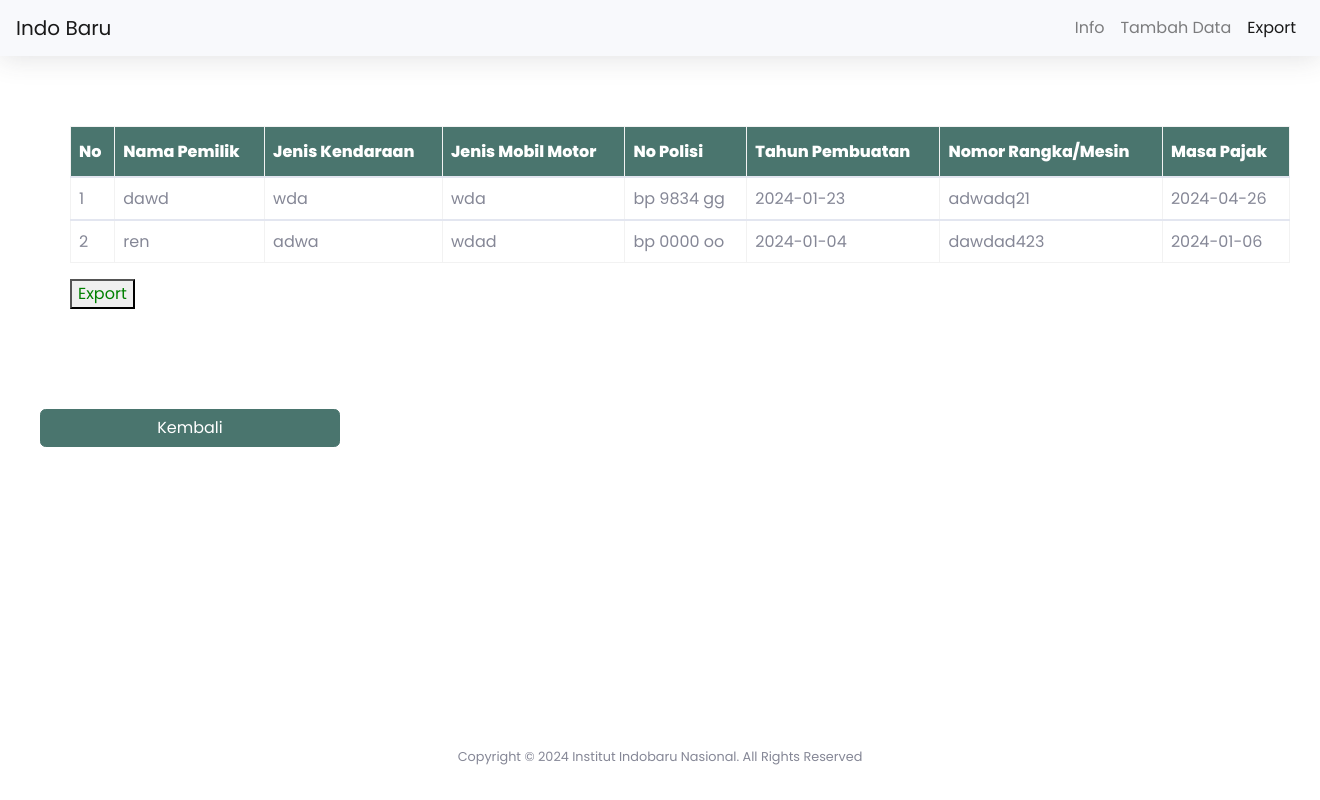
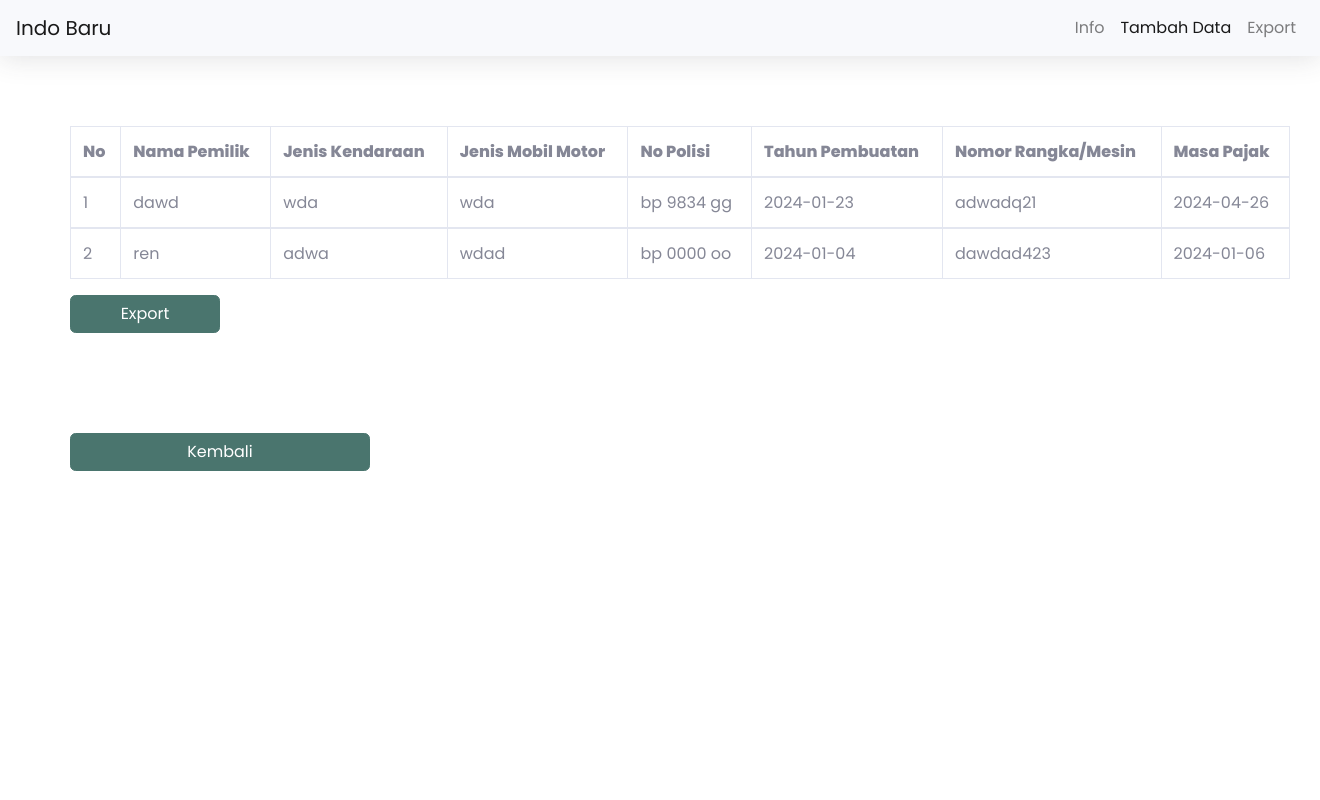
Before and after one commit to irenedocode/iibnpajak, a PHP site: page /admin/datatable.php in a window 1320 px wide; the page is wider, and only the part inside the window is pictured. Run offline with PHP 8.4, Linux system fonts and the light colour scheme; data comes from the database, SQL or seed files in the repository.

Commit message:
perbaiki export

```diff
--- a/admin/add.php
+++ b/admin/add.php
@@ -30,7 +30,7 @@
             <!-- Main Content -->
             <div id="content">
 
-                <!-- Topbar -->
+            <!-- Topbar -->
             <nav class="navbar navbar-expand-lg navbar-light bg-light shadow">
                 <a class="navbar-brand" href="index.html">Indo Baru</a>
                 <button class="navbar-toggler" type="button" data-toggle="collapse" data-target="#navbarNav" aria-controls="navbarNav" aria-expanded="false" aria-label="Toggle navigation">
--- a/admin/datatable.php
+++ b/admin/datatable.php
@@ -10,7 +10,7 @@ require ('koneksi.php');
     <meta name="description" content="">
     <meta name="author" content="">
 
-    <title>Export Excel</title>
+    <title>Export Data</title>
 
     <!-- Custom fonts for this template-->
     <link href="https://fonts.googleapis.com/css2?family=Poppins:ital,wght@0,300;0,400;0,600;0,800;0,900;1,500;1,600&display=swap" rel="stylesheet">
@@ -18,55 +18,31 @@ require ('koneksi.php');
     <!-- Custom styles for this template-->
     <link href="sb-admin-2.min.css" rel="stylesheet">
 
-    <style>
-        #customers {
-          font-family: Poppins;
-          border-collapse: collapse;
-          width: 100%;
-        }
-
-        #customers td, #customers th {
-          border: 1px solid #f2f2f2;
-          padding: 8px;
-        }
-
-        #customers tr:nth-child(even){background-color: #f2f2f2;}
-
-        #customers tr:hover {background-color: #ddd;}
-
-        #customers th {
-          padding-top: 12px;
-          padding-bottom: 12px;
-          text-align: left;
-          background-color: #4a756e;
-          color: white;
-        }
-        </style>
-
 </head>
 
+<!-- Topbar -->
 <nav class="navbar navbar-expand-lg navbar-light bg-light shadow">
                 <a class="navbar-brand" href="index.html">Indo Baru</a>
                 <button class="navbar-toggler" type="button" data-toggle="collapse" data-target="#navbarNav" aria-controls="navbarNav" aria-expanded="false" aria-label="Toggle navigation">
                 <span class="navbar-toggler-icon"></span>
                 </button>
-                    <div class="collapse navbar-collapse" id="navbarNav">
+                    <div class="collapse navbar-collapse"  id="navbarNav">
                         <ul class="navbar-nav ml-auto">
                             <li class="nav-item">
                             <a class="nav-link" href="infoadmin.php">Info</a>
                             </li>
+                            <li class="nav-item active">
+                            <a class="nav-link" href="add.php">Tambah Data <span class="sr-only">(current)</span></a>
+                            </li>
                             <li class="nav-item">
-                            <a class="nav-link" href="add.php">Tambah Data</a>
-                            </li>
-                            <li class="nav-item active">
-                            <a class="nav-link" href="datatable.php">Export  <span class="sr-only">(current)</span></a>
+                            <a class="nav-link" href="datatable.php">Export</a>
                             </li>
                         </ul>
                     </div>
             </nav>
 
                     <div class="table-responsive">
-                            <table class="table table-bordered" id="customers" style="width: 100%; margin-left: 50px; margin-right: 50px; margin-top: 70px;" cellspacing="0">
+                            <table class="table table-bordered" id="htmltable" style="width: 100%; margin-left: 50px; margin-right: 50px; margin-top: 70px;" cellspacing="0">
                                 <thead>
                                     <tr>
                                         <th>No</th>
@@ -122,7 +98,7 @@ require ('koneksi.php');
                         </div>
 
 
-                        <button style="margin-left: 70px; color: green"> <a onclick="tableToExcel('htmltable', 'W3C Example Table')" id="dlink">Export</button>
+                        <button class="btn btn-primary btn-user btn-block" style="width: 150px; margin-left: 70px;"> <a onclick="tableToExcel('htmltable', 'W3C Example Table')" id="dlink">Export</button>
 
                         <script>
                                 var tableToExcel = (function() {
@@ -143,13 +119,6 @@ require ('koneksi.php');
                                 })()
                         </script>
 
-                        <a href="infoadmin.php" style="margin-top: 100px;margin-left: 40px; width: 300px" class="btn btn-primary btn-user btn-block">
+                        <a href="infoadmin.php" style="margin-top: 100px;margin-left: 70px; width: 300px" class="btn btn-primary btn-user btn-block">
                         Kembali
                         </a>
-            <footer>
-                <div style="position: relative; font-size: .8rem; top: 300px;" class="container my-auto justify-content-center">
-                    <div class="copyright text-center my-auto">
-                        <span>Copyright &copy; 2024 Institut Indobaru Nasional. All Rights Reserved</span>
-                    </div>
-                </div>
-            </footer>
```
Also changed, not shown: 1 other file.
